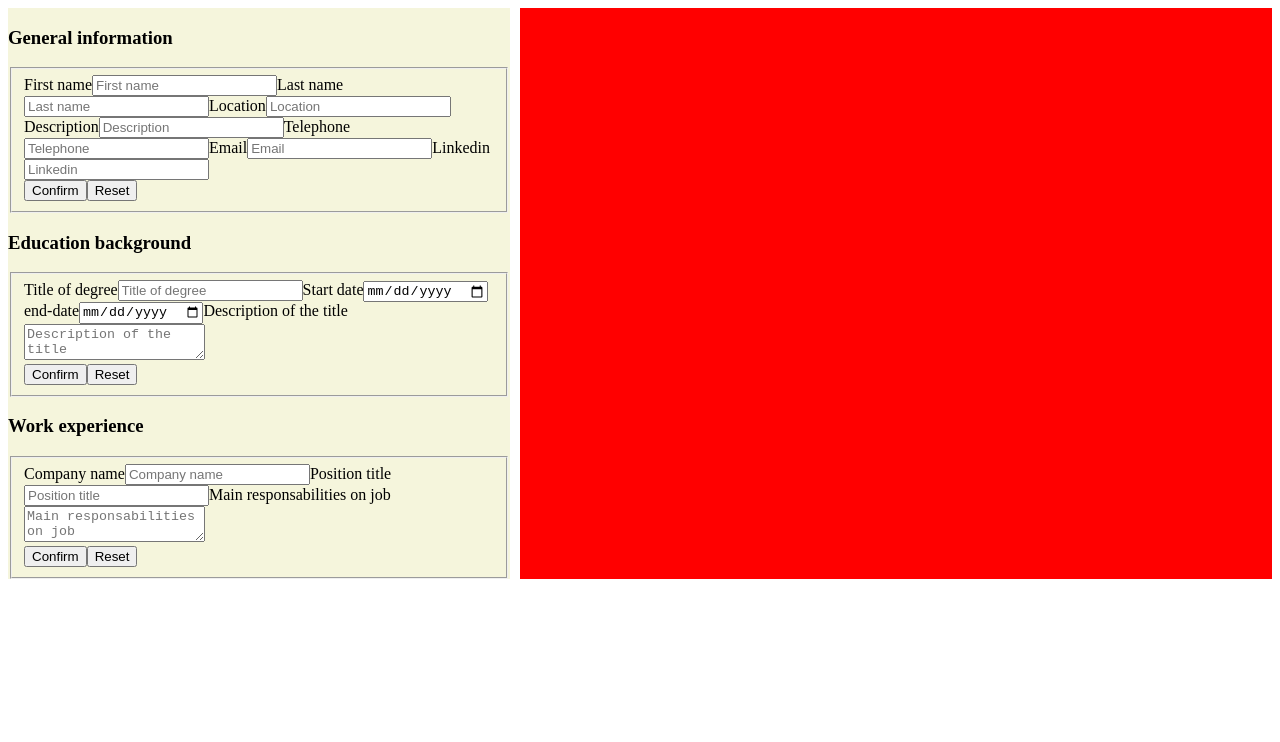
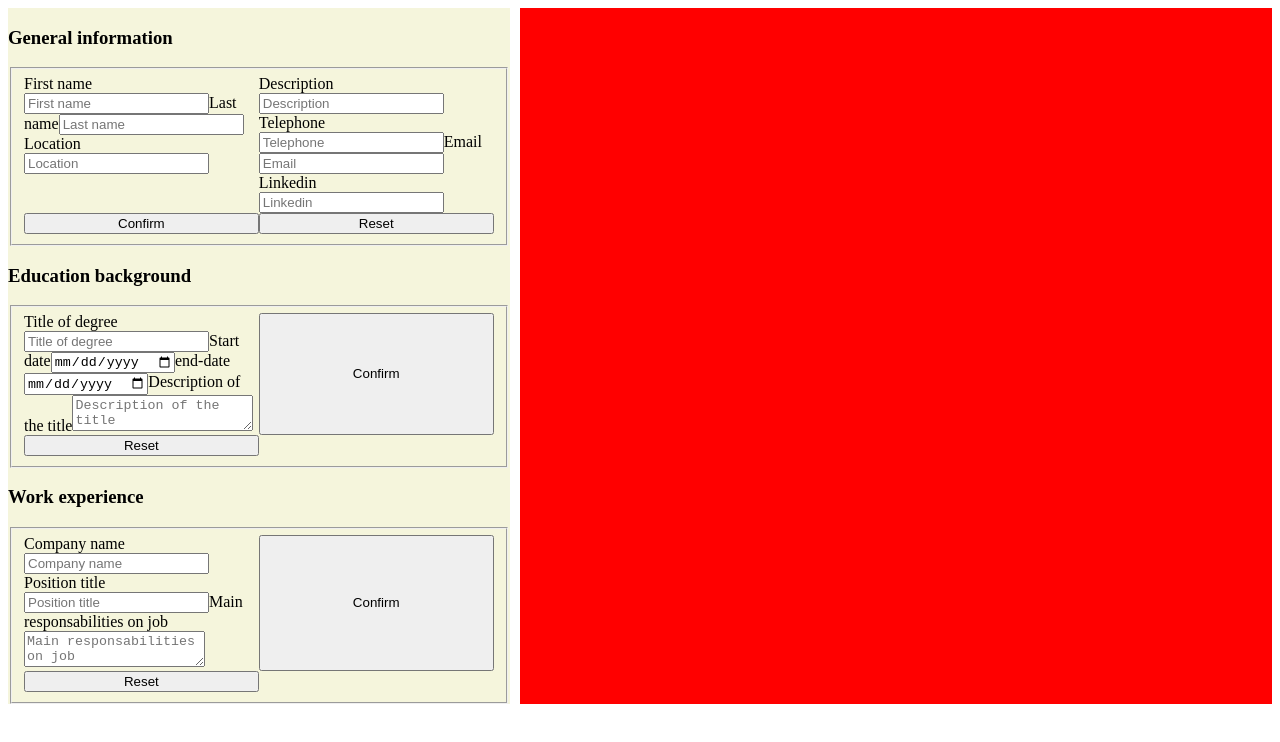
Before and after one commit to juan-est145/Cv-maker, a React (Vite) app: page / in a window 1280 px wide. Shown: the top 742 px of the page. Built offline with nearby package versions, Linux system fonts and the light colour scheme.

Commit message:
Created grid display on form

```diff
--- a/src/components/form/form.jsx
+++ b/src/components/form/form.jsx
@@ -1,4 +1,5 @@
 import { FormSection, FormInfo } from "./formSection";
+import "../../styles/form.css"
 
 export default function Form({
 	genInfoState,
--- /dev/null
+++ b/src/styles/form.css
@@ -0,0 +1,4 @@
+fieldset {
+	display: grid;
+	grid-template-columns: 1fr 1fr;
+}
```
